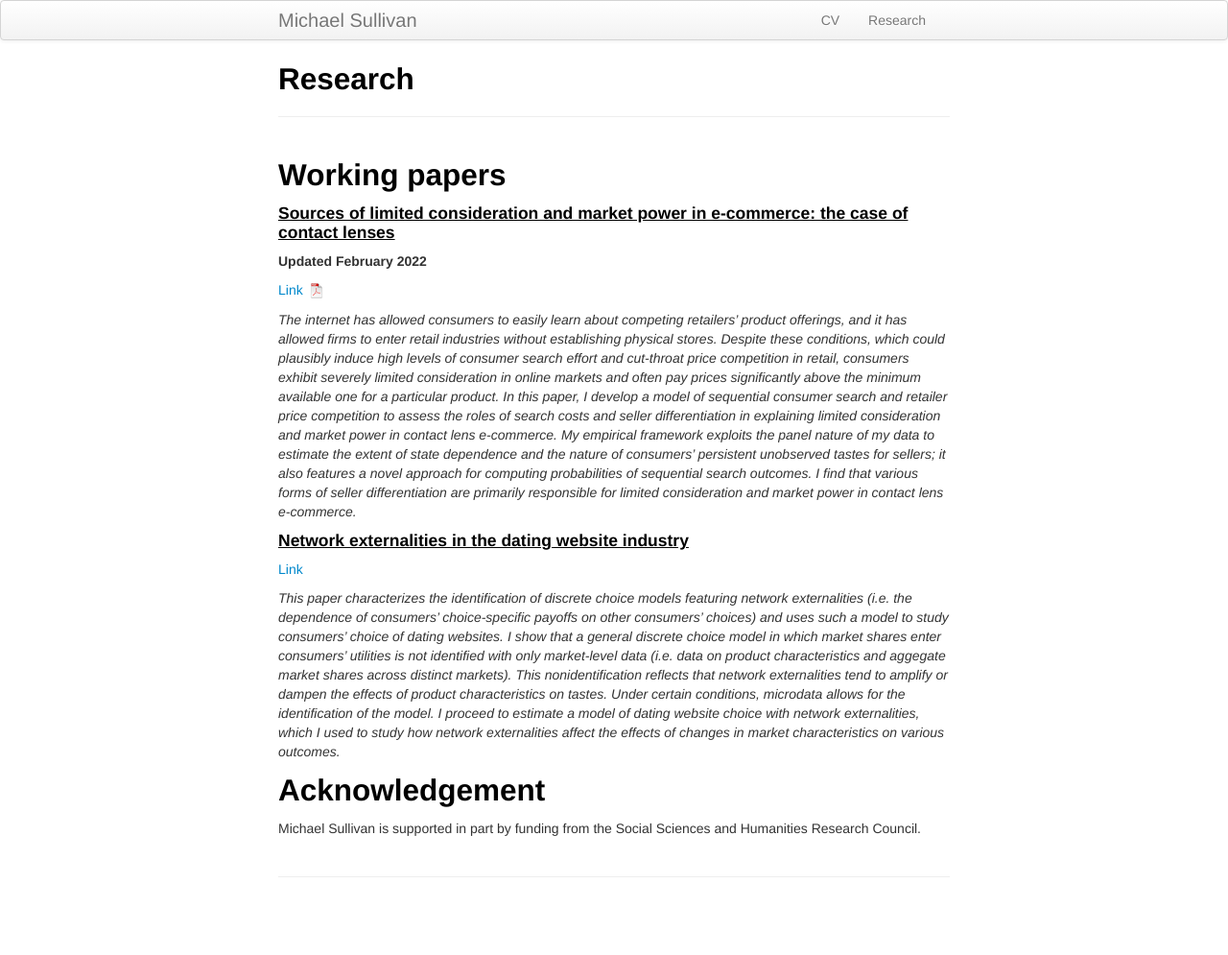
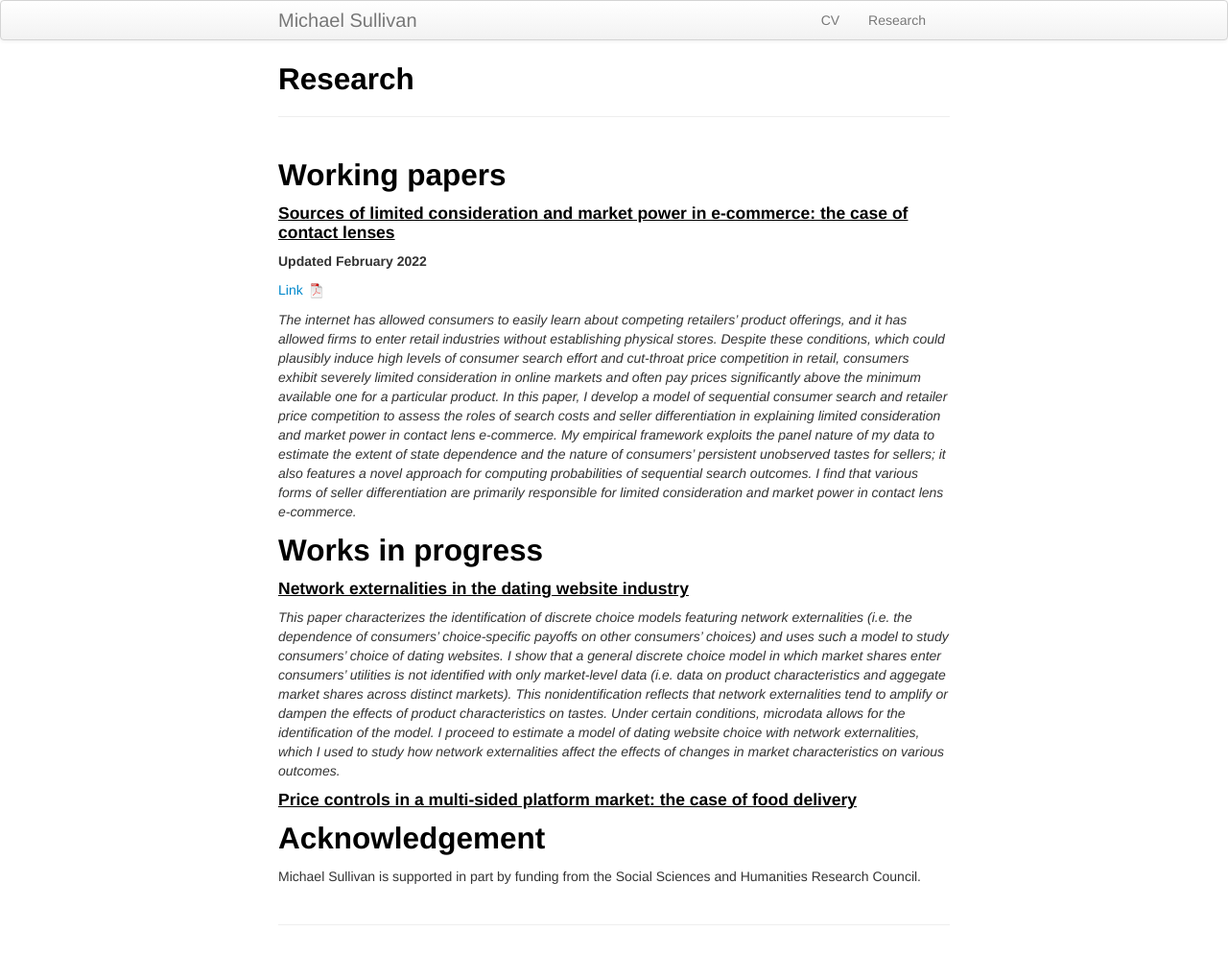
Before and after one commit to M-R-Sullivan/M-R-Sullivan.github.io, a Jekyll site: the page built from pages/research.md, in a window 1280 px wide. Shown: the whole page at 96% size. Built offline with Jekyll 4.4.1, drawn with Linux system fonts in a browser that asks for light colours; before the commit the page ends 945 px from its top, so only the background shows below that.

```diff
--- a/pages/research.md
+++ b/pages/research.md
@@ -14,9 +14,10 @@ description: Michael Sullivan's research
 
 *The internet has allowed consumers to easily learn about competing retailers' product offerings, and it has allowed firms to enter retail industries without establishing physical stores. Despite these conditions, which could plausibly induce high levels of consumer search effort and cut-throat price competition in retail, consumers exhibit severely limited consideration in online markets and often pay prices significantly above the minimum available one for a particular product. In this paper, I develop a model of sequential consumer search and retailer price competition to assess the roles of search costs and seller differentiation in explaining limited consideration and market power in contact lens e-commerce. My empirical framework exploits the panel nature of my data to estimate the extent of state dependence and the nature of consumers' persistent unobserved tastes for sellers; it also features a novel approach for computing probabilities of sequential search outcomes. I find that various forms of seller differentiation are primarily responsible for limited consideration and market power in contact lens e-commerce.*
 
+
+## Works in progress
+
 #### <u>Network externalities in the dating website industry</u>
-
-[Link](https://papers.ssrn.com/sol3/papers.cfm?abstract_id=3760700)
 
 *This paper characterizes the identification of discrete choice models
 featuring network externalities (i.e. the dependence of
@@ -32,6 +33,9 @@ for the identification of the model.
 I proceed to estimate a model of dating website choice with network externalities, which
 I used to study how network externalities affect the effects of changes in
 market characteristics on various outcomes.*
+
+#### <u>Price controls in a multi-sided platform market: the case of food delivery</u>
+
 
 
 ## Acknowledgement
```
